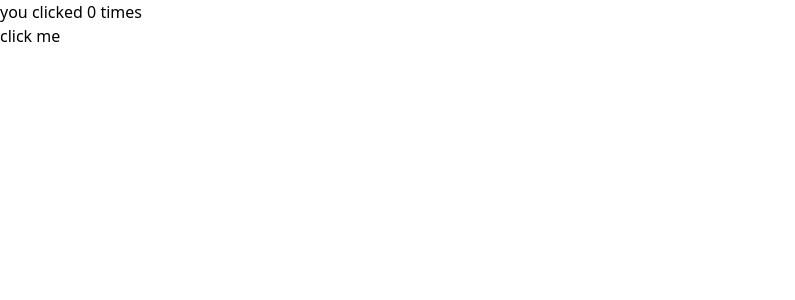
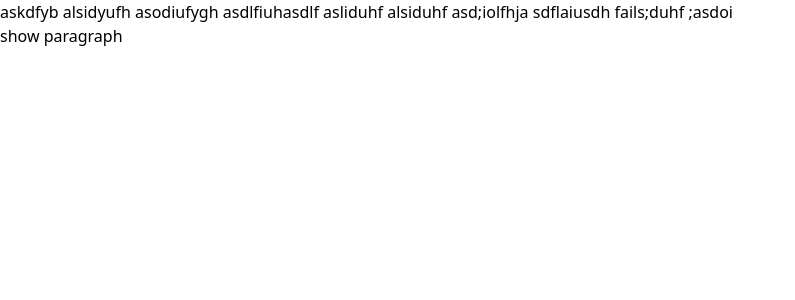
Before and after one commit to Ishan-Sandaruwan/react-js-zero-to-hero, a React (Create React App) app: page / in a window 1280 px wide. Shown: the top 300 px of the page, without its empty margins (0-795 px from the left). Built offline with nearby package versions, Linux system fonts and the light colour scheme.

Commit message:
Exercise 3: Create a toggle button that switches between "ON" and "OFF" states.

```diff
--- a/src/App.js
+++ b/src/App.js
@@ -1,9 +1,11 @@
-import Ex1_Func from "./components/day1-2/Ex1_Func"
-import Ex2_Func from "./components/day1-2/Ex2_Func"
+import Ex1_Func from "./components/day1-2/Ex1_Func";
+import Ex2_Func from "./components/day1-2/Ex2_Func";
+import Ex3_Func from "./components/day1-2/Ex3_Func";
 
 export default function App() {
   return (
     // <Ex1_Func name="saman" />
-    <Ex2_Func/>
-  )
+    // <Ex2_Func/>
+    <Ex3_Func />
+  );
 }
--- /dev/null
+++ b/src/components/day1-2/Ex3_Func.jsx
@@ -0,0 +1,22 @@
+import React, { useState } from "react";
+
+export default function Ex3_Func() {
+  const [isOn, setIsOn] = useState(true);
+  return (
+    <div>
+      {isOn && (
+        <p>
+          askdfyb alsidyufh asodiufygh asdlfiuhasdlf asliduhf alsiduhf
+          asd;iolfhja sdflaiusdh fails;duhf ;asdoi
+        </p>
+      )}
+      <button
+        onClick={() => {
+          setIsOn((prevState) => !prevState);
+        }}
+      >
+        show paragraph
+      </button>
+    </div>
+  );
+}
```
